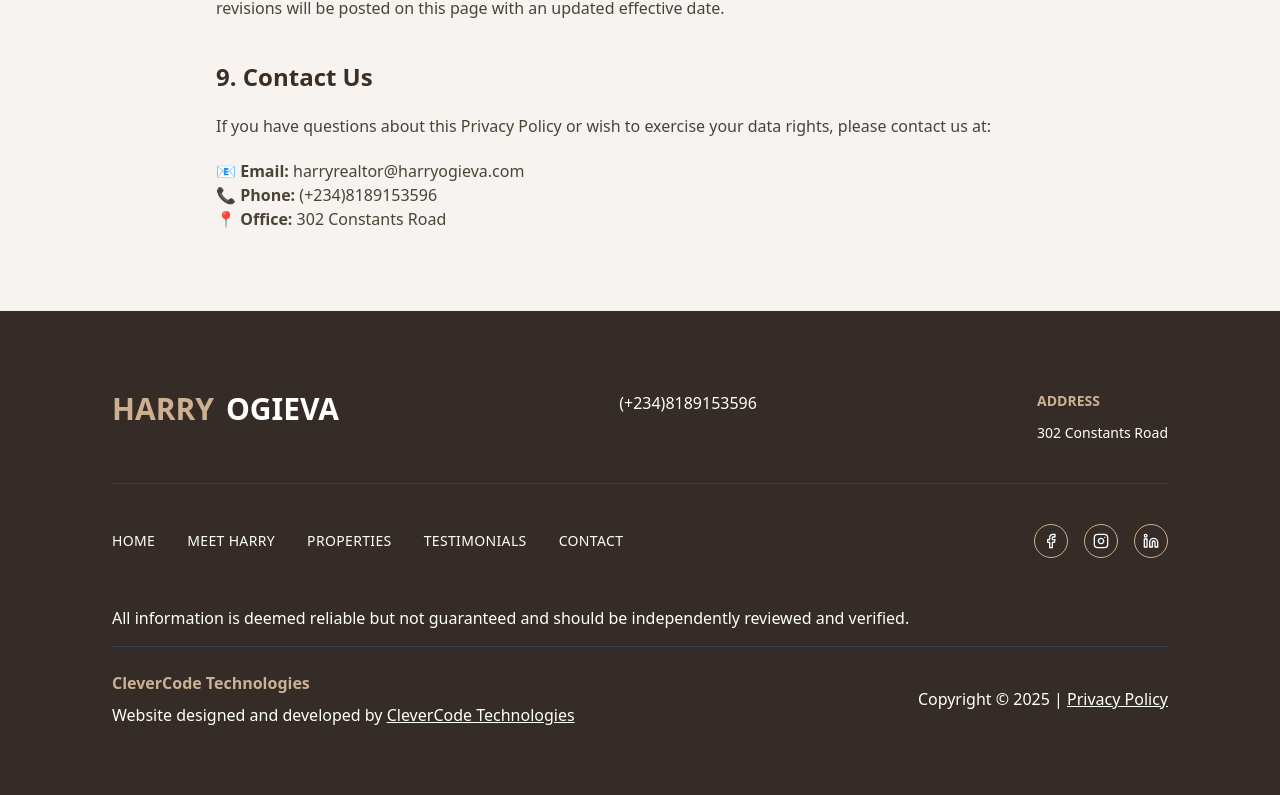
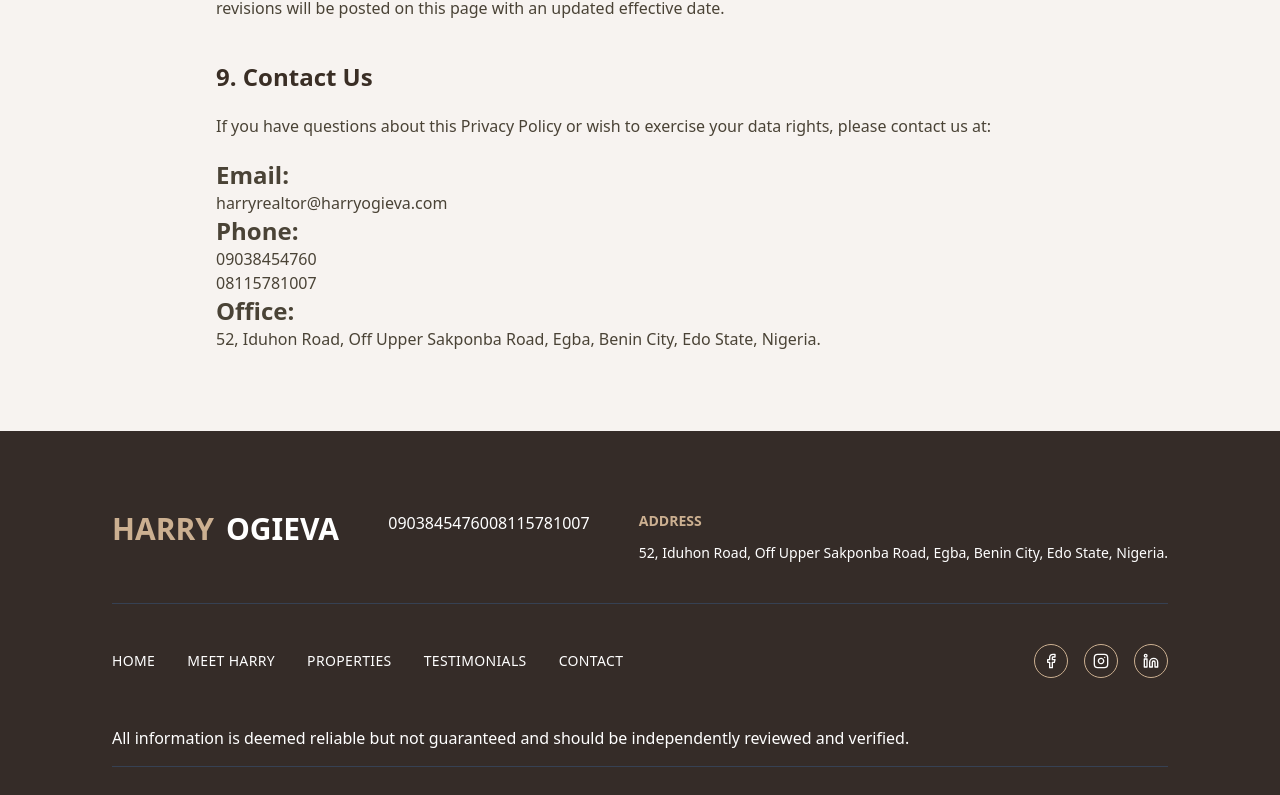
Before and after one commit to peteCoder/harryogieva, a Next.js app: page /privacy-policy in a window 1280 px wide. Shown: the part 1651-2446 px from the top of the page. Built offline with nearby package versions, Linux system fonts and the light colour scheme; a web font is replaced by a local one.

Commit message:
added harry site

```diff
--- a/app/contact/page.tsx
+++ b/app/contact/page.tsx
@@ -169,7 +169,7 @@ const ContactPage = () => {
                     By providing your contact information, you acknowledge and
                     agree to our{" "}
                     <a
-                      href={"/private-policy"}
+                      href={"/privacy-policy"}
                       className="text-[#ccb091] underline cursor-pointer"
                     >
                       Privacy Policy
@@ -199,7 +199,11 @@ const ContactPage = () => {
             <hr className="border-gray-300 mb-6" />
             <ScrollReveal>
               <p className="font-semibold text-[#3b312b] mb-1">Harry Ogieva</p>
-              <p className="mb-2">{ownerDetails.phone}</p>
+              <div className="mb-2">
+                {ownerDetails.phone.map((p, i) => (
+                  <p key={i}>{p}</p>
+                ))}
+              </div>
               <p className="mb-2 text-[#b79b6c] underline cursor-pointer">
                 {ownerDetails.email}
               </p>
--- a/app/privacy-policy/page.tsx
+++ b/app/privacy-policy/page.tsx
@@ -34,11 +34,11 @@ const PrivacyPolicy = () => {
               1. Introduction
             </h2>
             <p className="text-sm md:text-base leading-relaxed text-[#4a4336]">
-              Welcome to <strong>Bond Real Estate Group</strong>. We value your
-              privacy and are committed to protecting your personal information.
-              This Privacy Policy explains how we collect, use, and safeguard
-              your data when you visit our website, make inquiries, or engage
-              our real estate services.
+              Welcome to <strong>Harry's Real Estate Listings</strong>. We value
+              your privacy and are committed to protecting your personal
+              information. This Privacy Policy explains how we collect, use, and
+              safeguard your data when you visit our website, make inquiries, or
+              engage our real estate services.
             </p>
           </div>
         </ScrollReveal>
@@ -152,12 +152,16 @@ const PrivacyPolicy = () => {
               exercise your data rights, please contact us at:
             </p>
 
-            <p className="text-sm md:text-base text-[#4a4336]">
-              📧 <strong>Email:</strong> {ownerDetails.email} <br />
-              📞 <strong>Phone:</strong> {ownerDetails.phone}
-              <br />
-              📍 <strong>Office:</strong> {ownerDetails.address}
-            </p>
+            <div className="text-sm md:text-base text-[#4a4336]">
+              <div className="text-2xl font-bold ">Email:</div>{" "}
+              {ownerDetails.email} <br />
+              <div className="text-2xl font-bold">Phone:</div>{" "}
+              {ownerDetails.phone.map((p, i) => {
+                return <p key={i}>{p}</p>;
+              })}
+              <div className="text-2xl font-bold">Office:</div>{" "}
+              {ownerDetails.address}
+            </div>
           </div>
         </ScrollReveal>
       </section>
--- a/components/main/Footer.tsx
+++ b/components/main/Footer.tsx
@@ -3,6 +3,7 @@ import React from "react";
 import { Facebook, Instagram, Linkedin } from "lucide-react";
 import { ownerDetails } from "@/lib/constants";
 import ScrollReveal from "./ScrollReveal";
+import { p } from "framer-motion/client";
 
 const Footer = ({ showFirstPart }: { showFirstPart?: boolean }) => {
   const WHATSAPP_NUMBER = process.env.WHATSAPP_NUMBER;
@@ -73,9 +74,14 @@ const Footer = ({ showFirstPart }: { showFirstPart?: boolean }) => {
                     CONTACT
                   </h3>
 
-                  {ownerDetails.phone && (
-                    <p className="text-sm">{ownerDetails.phone}</p>
-                  )}
+                  {/* {ownerDetails.phone && (
+                    <p className="text-sm">
+                      {ownerDetails.phone.map((ph, i) => (
+                        <span>{ph}</span>
+                      ))}
+                    </p>
+                  )} */}
+
                   {ownerDetails.email && (
                     <p className="text-sm underline">{ownerDetails.email}</p>
                   )}
--- a/lib/constants.ts
+++ b/lib/constants.ts
@@ -2,12 +2,14 @@ export const ownerDetails = {
   name: "Harry Ogieva",
   email: "harryrealtor@harryogieva.com",
   domain: "https://www.harryogieva.com",
-  phone: "(+234)8189153596",
-  address: "302 Constants Road",
-  facebook: "/",
+  phone: ["09038454760", "08115781007"],
+  address:
+    "52, Iduhon Road, Off Upper Sakponba Road, Egba, Benin City, Edo State, Nigeria.",
+  facebook: "https://www.facebook.com/profile.php?id=61558830723893",
   instagram: "/",
   twitter: "/",
   linkedin: "/",
+  telegram: "https://t.me/@Theharris9",
 };
 
 export const listings = [
```
